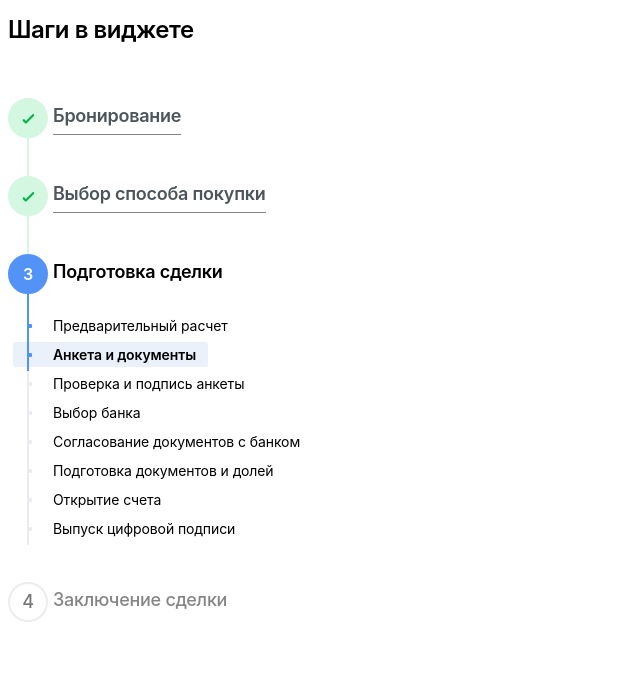
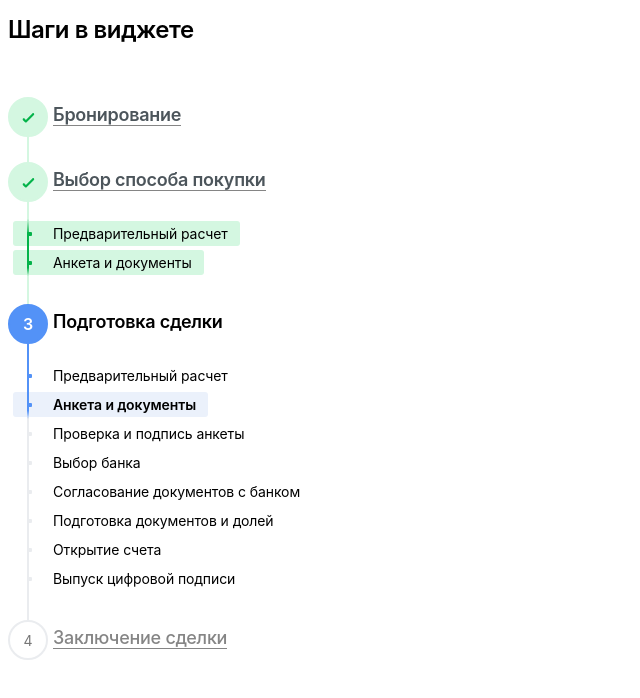
Before and after one commit to Nikita-Galushkin/stepper-test, a plain HTML site: page index.html in a window 1280 px wide. Shown: the whole page, without its empty margins (0-640 px from the left). Drawn offline with Linux system fonts and the light colour scheme.

Commit message:
add block

```diff
--- /dev/null
+++ b/blocks/stepper/__item-link/stepper__item-link.css
@@ -0,0 +1,4 @@
+.stepper__item-link {
+  color: inherit;
+	text-decoration: none;
+}
--- a/blocks/stepper/__item/_type/stepper__item_type_active.css
+++ b/blocks/stepper/__item/_type/stepper__item_type_active.css
@@ -1,6 +1,5 @@
 .stepper__item_type_active {
-  color: #000;
-  font-weight: 600;
+
 }
 
 .stepper__item_type_active::after {
@@ -14,5 +13,9 @@
 }
 
 .stepper__item_type_active::before {
+  background: 1px solid #5392F7;
+}
+
+.stepper__item_type_active::before {
   border: 1px solid #5392F7;
 }
--- a/blocks/stepper/__item/_type/stepper__item_type_filled.css
+++ b/blocks/stepper/__item/_type/stepper__item_type_filled.css
@@ -1,13 +1,5 @@
 .stepper__item_type_filled {
-  font-weight: 600;
-  color: #4C555B;
-  border-bottom: 1px solid #858585;
-}
 
-.stepper__item_type_filled:hover {
-  color: #EB4410;
-  border-bottom: 1px solid #EB4410;
-  cursor: pointer;
 }
 
 .stepper__item_type_filled::after {
@@ -18,4 +10,5 @@
 
 .stepper__item_type_filled::before {
   border-left: 2px solid #D4F7E1;
+  height: 150px;
 }
--- /dev/null
+++ b/blocks/stepper/__item/_type/stepper__item_type_opened.css
@@ -0,0 +1,3 @@
+.stepper__item_type_opened .stepper__nested-list {
+  display: block;
+}
--- a/blocks/stepper/__item/stepper__item.css
+++ b/blocks/stepper/__item/stepper__item.css
@@ -3,19 +3,6 @@
   display: inline-flex;
   flex-direction: column;
   counter-increment: progress;
-  font-family: 'Inter', sans-serif;
-  font-style: normal;
-  font-weight: 500;
-  font-size: 18px;
-  line-height: 24px;
-  letter-spacing: -0.26px;
-  color: #858585;
-  flex: none;
-  order: 0;
-  align-self: flex-start;
-  flex-grow: 0;
-  margin: 1px 0px;
-  line-height: 36px;
 }
 
 .stepper__item::before {
@@ -33,7 +20,7 @@
 }
 
 .stepper__item:not(:last-child) {
-  margin-bottom: 40px;
+  margin-bottom: 29px;
 }
 
 .stepper__item::after {
--- a/blocks/stepper/__nested-item/_type/stepper__nested-item_type_active.css
+++ b/blocks/stepper/__nested-item/_type/stepper__nested-item_type_active.css
@@ -1,4 +1,5 @@
 .stepper__nested-item_type_active {
   background-color: #EBF1FB;
   font-weight: 600;
+  z-index: 1;
 }
--- /dev/null
+++ b/blocks/stepper/__nested-item/_type/stepper__nested-item_type_complete.css
@@ -0,0 +1,25 @@
+.stepper__nested-item_type_complete {
+  background-color: #D4F7E1;
+}
+
+.stepper__nested-item_type_complete::before {
+  background: #04B34A;
+  background: -moz-linear-gradient(top,  rgba(4,179,74,1) 0%, rgba(4,179,74,1) 80%, rgba(4,179,74,0) 100%);
+  background: -webkit-linear-gradient(top,  rgba(4,179,74,1) 0%,rgba(4,179,74,1) 80%,rgba(4,179,74,0) 100%);
+  background: linear-gradient(to bottom,  rgba(4,179,74,1) 0%,rgba(4,179,74,1) 80%,rgba(4,179,74,0) 100%);
+}
+
+.stepper__nested-item_type_complete:first-child::before {
+  background: #04B34A;
+  background: -moz-linear-gradient(top,  rgba(4,179,74,0) 0%, rgba(4,179,74,0) 30%, rgba(4,179,74,1) 68%, rgba(4,179,74,1) 100%);
+  background: -webkit-linear-gradient(top,  rgba(4,179,74,0) 0%,rgba(4,179,74,0) 30%,rgba(4,179,74,1) 68%,rgba(4,179,74,1) 100%);
+  background: linear-gradient(to bottom,  rgba(4,179,74,0) 0%,rgba(4,179,74,0) 30%,rgba(4,179,74,1) 68%,rgba(4,179,74,1) 100%);
+}
+
+.stepper__nested-item_type_complete:last-child:before {
+  bottom: -1px;
+}
+
+.stepper__nested-item_type_complete::after {
+  background: #04B34A;
+}
--- a/blocks/stepper/__nested-item/_type/stepper__nested-item_type_filled.css
+++ b/blocks/stepper/__nested-item/_type/stepper__nested-item_type_filled.css
@@ -1,5 +1,8 @@
 .stepper__nested-item_type_filled::before {
-  border-left: 2px solid #5392F7;
+  background: #5392F7;
+  background: -moz-linear-gradient(top,  rgba(83,146,247,1) 0%, rgba(83,146,247,1) 80%, rgba(83,146,247,0) 100%);
+  background: -webkit-linear-gradient(top,  rgba(83,146,247,1) 0%,rgba(83,146,247,1) 80%,rgba(83,146,247,0) 100%);
+  background: linear-gradient(to bottom,  rgba(83,146,247,1) 0%,rgba(83,146,247,1) 80%,rgba(83,146,247,0) 100%);
 }
 
 .stepper__nested-item_type_filled::after {
--- a/blocks/stepper/__nested-item/stepper__nested-item.css
+++ b/blocks/stepper/__nested-item/stepper__nested-item.css
@@ -34,10 +34,15 @@
   display: inline-block;
   content: '';
   position: absolute;
-  top: 0;
   left: 14px;
-  height: 29px;
-  border-left: 2px solid #EAECEF;
+  bottom: -2px;
+	top: -15px;
+  width: 2px;
+  background: #EAECEF;
+}
+
+.stepper__nested-item:last-child:before {
+  bottom: -30px;
 }
 
 .stepper__nested-item::after {
--- /dev/null
+++ b/blocks/stepper/__nested-link/stepper__nested-link.css
@@ -0,0 +1,9 @@
+.stepper__nested-link {
+  color: inherit;
+	text-decoration: none;
+}
+
+.stepper__nested-link:focus {
+	box-shadow: 0 0 0 1px #FFC633;
+	border-radius: 2px;
+}
--- a/blocks/stepper/__nested-list/stepper__nested-list.css
+++ b/blocks/stepper/__nested-list/stepper__nested-list.css
@@ -2,4 +2,5 @@
   padding-left: 0;
   padding-top: 23px;
   list-style: none;
+  display: none;
 }
--- /dev/null
+++ b/blocks/stepper/__text/_type/stepper__text_type_active.css
@@ -0,0 +1,5 @@
+.stepper__text_type_active {
+  color: #000;
+  font-weight: 600;
+  border-bottom: none;
+}
--- /dev/null
+++ b/blocks/stepper/__text/_type/stepper__text_type_filled.css
@@ -0,0 +1,11 @@
+.stepper__text_type_filled {
+  font-weight: 600;
+  color: #4C555B;
+  border-bottom: 1px solid #858585;
+}
+
+.stepper__text_type_filled:hover {
+  color: #EB4410;
+  cursor: pointer;
+  border-bottom: 1px solid #EB4410;
+}
--- /dev/null
+++ b/blocks/stepper/__text/stepper__text.css
@@ -0,0 +1,16 @@
+.stepper__text {
+  font-family: 'Inter', sans-serif;
+  font-style: normal;
+  font-weight: 500;
+  font-size: 18px;
+  line-height: 24px;
+  letter-spacing: -0.26px;
+  color: #858585;
+  flex: none;
+  order: 0;
+  align-self: flex-start;
+  flex-grow: 0;
+  margin: 1px 0px;
+  line-height: 36px;
+  border-bottom: 1px solid #858585;
+}
--- a/blocks/stepper/stepper.css
+++ b/blocks/stepper/stepper.css
@@ -1,12 +1,19 @@
 @import url('./__title/stepper__title.css');
 @import url('./__container/stepper__container.css');
 @import url('./__item/stepper__item.css');
+@import url('./__item-link/stepper__item-link.css');
 @import url('./__item/_type/stepper__item_type_filled.css');
 @import url('./__item/_type/stepper__item_type_active.css');
+@import url('./__text/stepper__text.css');
+@import url('./__text/_type/stepper__text_type_filled.css');
+@import url('./__text/_type/stepper__text_type_active.css');
 @import url('./__nested-list/stepper__nested-list.css');
 @import url('./__nested-item/stepper__nested-item.css');
+@import url('./__nested-link/stepper__nested-link.css');
 @import url('./__nested-item/_type/stepper__nested-item_type_filled.css');
 @import url('./__nested-item/_type/stepper__nested-item_type_active.css');
+@import url('./__nested-item/_type/stepper__nested-item_type_complete.css');
+@import url('./__item/_type/stepper__item_type_opened.css');
 
 .stepper {
   font-family: 'Inter', sans-serif;
--- a/index.html
+++ b/index.html
@@ -13,21 +13,96 @@
     <div class="stepper">
       <h1 class="stepper__title">Шаги в виджете</h1>
       <ol class="stepper__container">
-        <li class="stepper__item stepper__item_type_filled">Бронирование</li>
-        <li class="stepper__item stepper__item_type_filled">Выбор способа покупки</li>
-        <li class="stepper__item stepper__item_type_active">Подготовка сделки
+
+        <li class="stepper__item stepper__item_type_filled">
+          <a href="#" class="stepper__item-link">
+            <span class="stepper__text stepper__text_type_filled">Бронирование</span>
+          </a>
           <ol class="stepper__nested-list">
-            <li class="stepper__nested-item stepper__nested-item_type_filled">Предварительный расчет</li>
-            <li class="stepper__nested-item stepper__nested-item_type_filled stepper__nested-item_type_active">Анкета и документы</li>
-            <li class="stepper__nested-item">Проверка и подпись анкеты</li>
-            <li class="stepper__nested-item">Выбор банка</li>
-            <li class="stepper__nested-item">Согласование документов с банком</li>
-            <li class="stepper__nested-item">Подготовка документов и долей</li>
-            <li class="stepper__nested-item">Открытие счета</li>
-            <li class="stepper__nested-item">Выпуск цифровой подписи</li>
+            <li class="stepper__nested-item stepper__nested-item_type_complete">
+              <a href="#" class="stepper__nested-link">
+                Предварительный расчет
+              </a>
+            </li>
+            <li class="stepper__nested-item stepper__nested-item_type_complete">
+              <a href="#" class="stepper__nested-link">
+                Анкета и документы
+              </a>
+            </li>
           </ol>
         </li>
-        <li class="stepper__item">Заключение сделки</li>
+
+        <li class="stepper__item stepper__item_type_filled stepper__item_type_opened">
+          <a href="#" class="stepper__item-link">
+            <span class="stepper__text stepper__text_type_filled">Выбор способа покупки</span>
+          </a>
+          <ol class="stepper__nested-list">
+            <li class="stepper__nested-item stepper__nested-item_type_complete">
+              <a href="#" class="stepper__nested-link">
+                Предварительный расчет
+              </a>
+            </li>
+            <li class="stepper__nested-item stepper__nested-item_type_complete">
+              <a href="#" class="stepper__nested-link">
+                Анкета и документы
+              </a>
+            </li>
+          </ol>
+        </li>
+
+        <li class="stepper__item stepper__item_type_active stepper__item_type_opened">
+          <a href="#" class="stepper__item-link">
+            <span class="stepper__text stepper__text_type_active">Подготовка сделки</span>
+          </a>
+          <ol class="stepper__nested-list">
+            <li class="stepper__nested-item stepper__nested-item_type_filled">
+              <a href="#" class="stepper__nested-link">
+                Предварительный расчет
+              </a>
+            </li>
+            <li class="stepper__nested-item stepper__nested-item_type_filled stepper__nested-item_type_active">
+              <a href="#" class="stepper__nested-link">
+                Анкета и документы
+              </a>
+            </li>
+            <li class="stepper__nested-item">
+              <a href="#" class="stepper__nested-link">
+                Проверка и подпись анкеты
+              </a>
+            </li>
+            <li class="stepper__nested-item">
+              <a href="#" class="stepper__nested-link">
+                Выбор банка
+              </a>
+            </li>
+            <li class="stepper__nested-item">
+              <a href="#" class="stepper__nested-link">
+                Согласование документов с банком
+              </a>
+            </li>
+            <li class="stepper__nested-item">
+              <a href="#" class="stepper__nested-link">
+                Подготовка документов и долей
+              </a>
+            </li>
+            <li class="stepper__nested-item">
+              <a href="#" class="stepper__nested-link">
+                Открытие счета
+              </a>
+            </li>
+            <li class="stepper__nested-item">
+              <a href="#" class="stepper__nested-link">
+                Выпуск цифровой подписи
+              </a>
+            </li>
+          </ol>
+        </li>
+
+        <li class="stepper__item">
+          <a href="#" class="stepper__item-link">
+            <span class="stepper__text">Заключение сделки</span>
+          </a>
+        </li>
       </ol>
     </div>
   </body>
```
